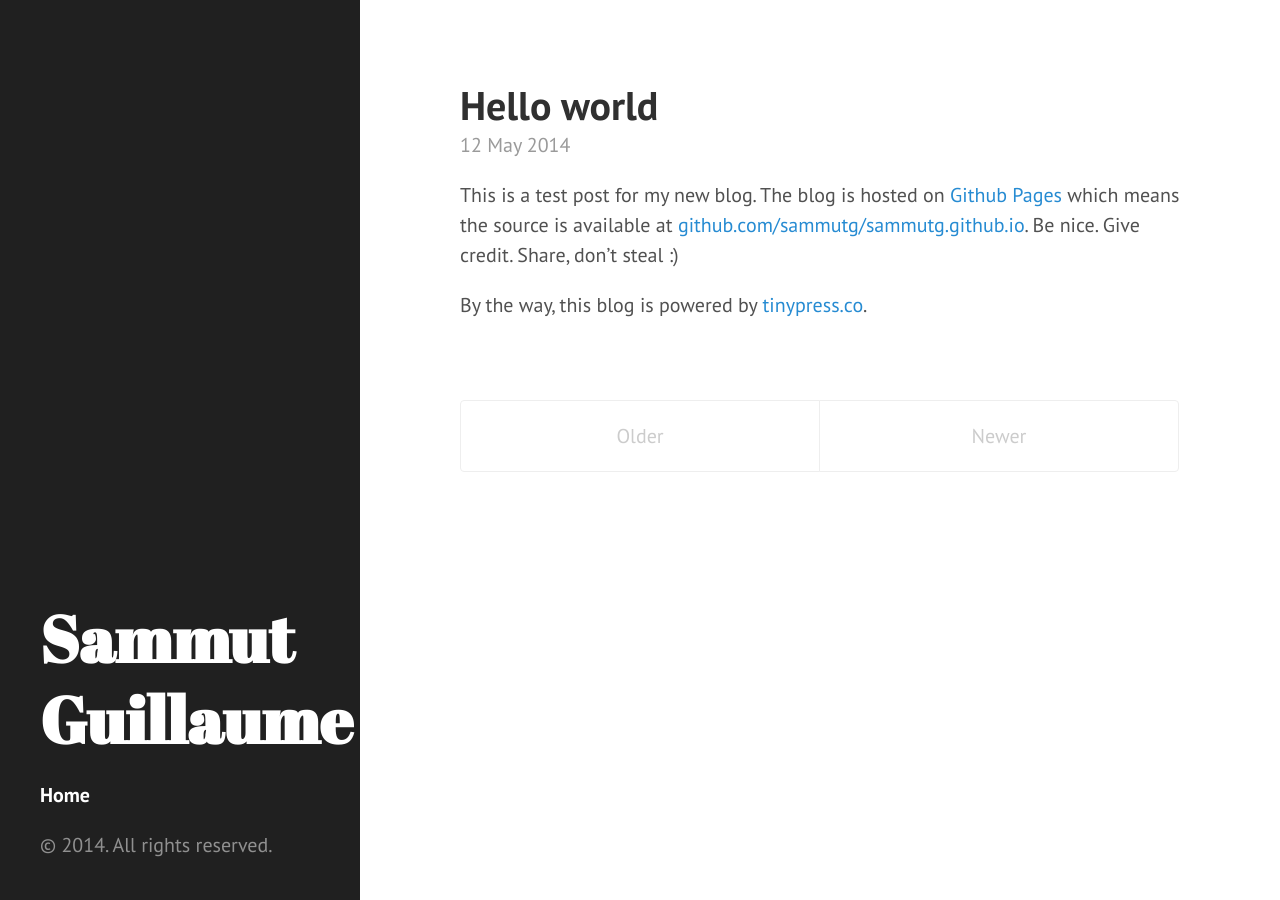
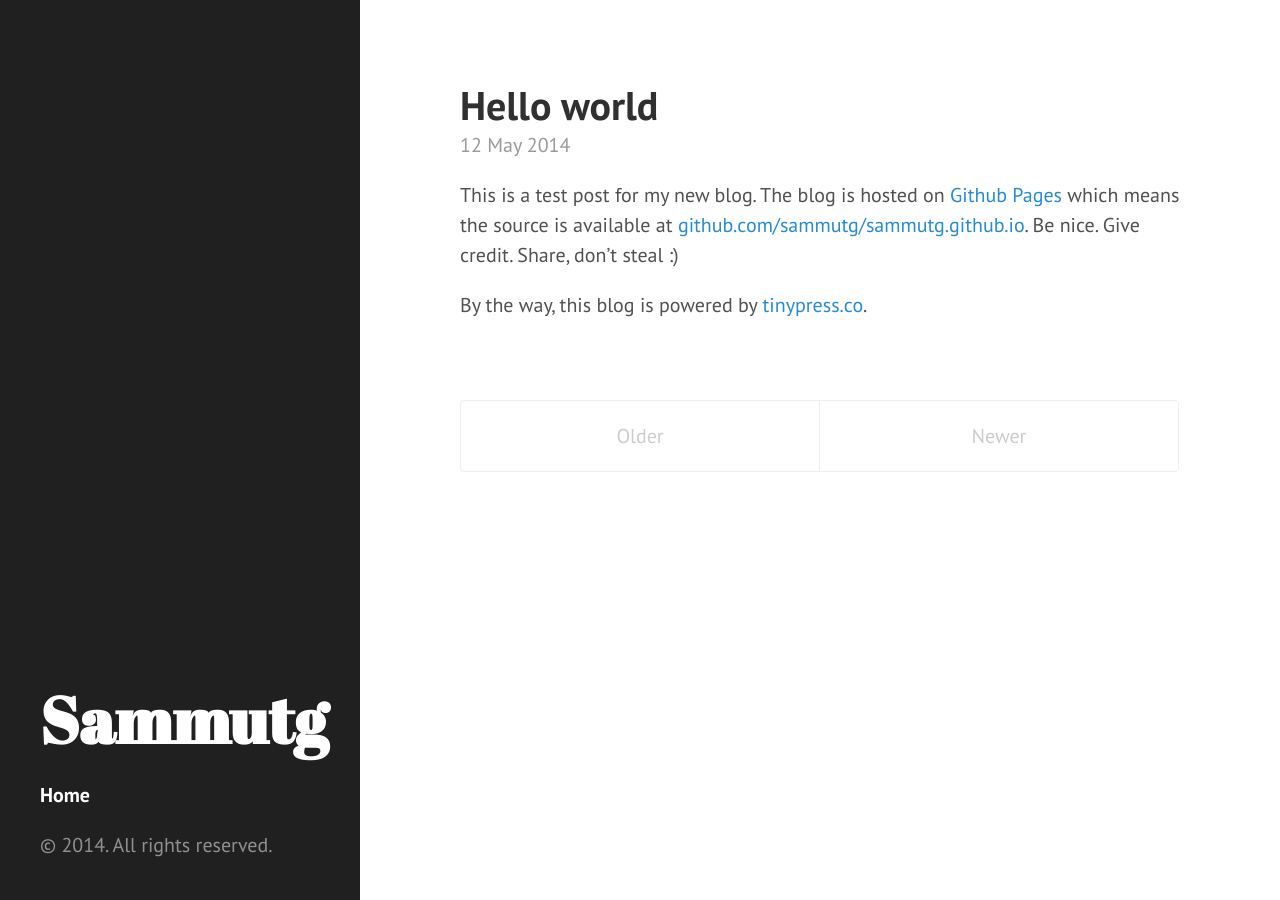
Before and after one commit to sammutg/sammutg.github.io, a Jekyll site: the page built from index.html, in a window 1280 px wide. Built offline with Jekyll 4.4.1, drawn with Linux system fonts in a browser that asks for light colours; the list of posts is cut into pages by our own code.

Commit message:
modif fichier de conf

```diff
--- a/_config.yml
+++ b/_config.yml
@@ -1,7 +1,7 @@
 excerpt_separator: ""
 pygments: true
 markdown: kramdown
-title: Sammut Guillaume
+title: Sammutg
 tagline:
 description:
 paginate: 5
```
